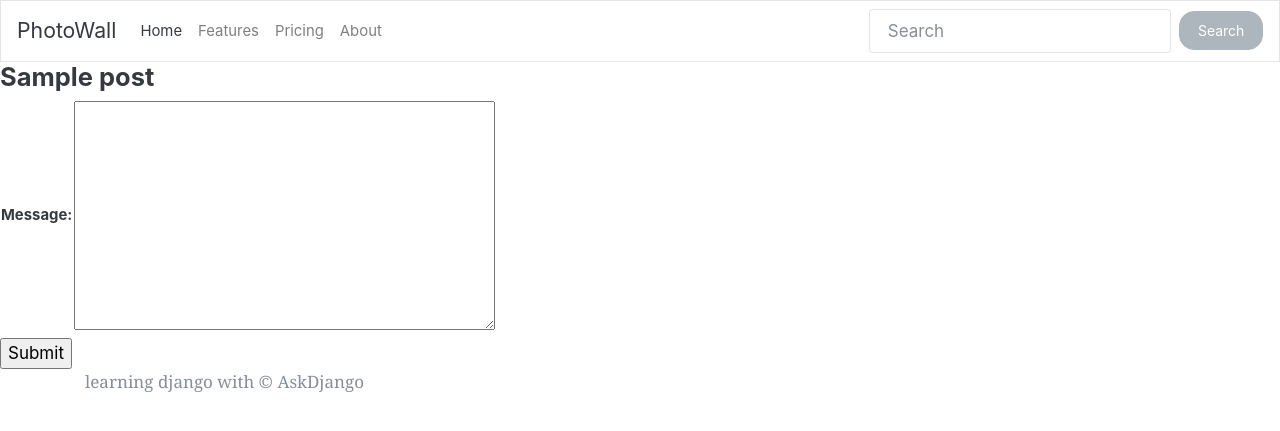
After one commit to i-mnam/photowall_askdjango, a Django app: page /blog/1/comment/new/ in a window 1280 px wide. The commit adds this page. Shown: the top 431 px of the page. Run offline with Django 3.2, Linux system fonts and the light colour scheme; a user stored in the database is signed in; tables that the repository leaves empty hold one stand-in row (values such as "Sample post"); lists and menus that the app fills with data are empty; some libraries are stand-ins or nearby versions.

Commit message:
blog 앱 내 Post에 대한 댓글 쓰기/수정/삭제 구현

```diff
--- a/blog/admin.py
+++ b/blog/admin.py
@@ -1,8 +1,10 @@
 from django.contrib import admin
-from .models import Post
+from .models import Post, Comment
 
 @admin.register(Post) # admin.site.register(Post)
 class PostAdmin(admin.ModelAdmin):
     list_display = ['id', 'title', 'is_public', 'created_at']
     list_display_links = ['title']
     list_editable = ['is_public']
+
+admin.site.register(Comment)
--- /dev/null
+++ b/blog/forms.py
@@ -0,0 +1,8 @@
+from django import forms
+from .models import Comment
+
+
+class CommentForm(forms.ModelForm):
+    class Meta:
+        model = Comment
+        fields = ['message',]
--- a/blog/models.py
+++ b/blog/models.py
@@ -2,6 +2,8 @@
 
 import re
 from django import forms
+from django.core.urlresolvers import reverse
+from django.conf import settings
 from django.db import models
 
 
@@ -11,7 +13,7 @@ def lnglat_validator(value):
 
 
 class Post(models.Model):
-    print("[class Post 호출]") # server on..
+    # print("[class Post 호출]") # server on..
     title = models.CharField(max_length=100)
     content = models.TextField()
     photo = models.ImageField(default='') #no옵션 필수필드 #경로만 저장
@@ -35,3 +37,32 @@ class Post(models.Model):
         if self.lnglat:
             return self.lnglat.split(',')[1]
         return None
+
+    def get_absolute_url(self):
+        return reverse('blog:post_detail', kwargs={'id': self.pk})
+
+
+
+
+class Comment(models.Model):
+    # Post : Comment = 1 : N
+    post = models.ForeignKey(Post)
+    author = models.ForeignKey(settings.AUTH_USER_MODEL) # auth.User
+    message = models.TextField()
+    created_at = models.DateTimeField(auto_now_add=True)
+    updated_at = models.DateTimeField(auto_now=True)
+
+    class Meta:
+        ordering = ['-id']
+
+    def get_edit_url(self):
+        #print('who are you...????', self.pk,'//', self.created_at)
+        # reverse()가 url 을 반환해주나? str으로 ..?????
+        #print('~~~~~~~``', type(reverse('blog:comment_edit', args=[self.post.pk, self.pk])))
+        #str
+        #print("33333333", reverse('blog:comment_edit', args=[self.post.pk, self.pk]))
+        #/blog/1/commit/1/edit/
+        return reverse('blog:comment_edit', args=[self.post.pk, self.pk])
+
+    def get_delete_url(self):
+        return reverse('blog:comment_delete', args=[self.post.pk, self.pk])
--- /dev/null
+++ b/blog/templates/blog/comment_delete.html
@@ -0,0 +1,5 @@
+<form action="" method="POST">
+    {% csrf_token %}
+    Are you sure you want to delete "{{ comment.message }}" ?
+    <input type="submit" value="Yes, please delete it.">
+</form>
--- /dev/null
+++ b/blog/templates/blog/comment_form.html
@@ -0,0 +1,12 @@
+{% extends "blog/layout.html" %}
+
+{% block content %}
+<h4>{{ post.title }}</h4>
+<form action="" method="POST">
+    {% csrf_token %}
+    <table>
+        {{ form.as_table }}
+    </table>
+    <input type="submit">
+</form>
+{% endblock %}
--- a/blog/urls.py
+++ b/blog/urls.py
@@ -7,4 +7,7 @@ from . import views
 urlpatterns = [
     url(r'^$', views.index, name='index'),
     url(r'^(?P<id>\d+)/$', views.post_detail, name='post_detail'),
+    url(r'^(?P<post_id>\d+)/comment/new/$', views.comment_new, name='comment_new'),
+    url(r'^(?P<post_id>\d+)/comment/(?P<id>\d+)/edit/$', views.comment_edit, name='comment_edit'),
+    url(r'^(?P<post_id>\d+)/comment/(?P<id>\d+)/delete/$', views.comment_delete, name='comment_delete'),
 ]
--- a/blog/views.py
+++ b/blog/views.py
@@ -1,5 +1,7 @@
-from django.shortcuts import render, get_object_or_404
-from .models import Post
+from django.contrib.auth.decorators import login_required
+from django.shortcuts import render, get_object_or_404, redirect
+from .forms import CommentForm
+from .models import Post, Comment
 
 
 def index(request):
@@ -8,8 +10,68 @@ def index(request):
         'post_list':post_list,
     })
 
+
 def post_detail(request, id):
     post = get_object_or_404(Post, id=id)
     return render(request, 'blog/post_detail.html', {
         'post':post,
     })
+
+@login_required
+def comment_new(request, post_id):
+    post = get_object_or_404(Post, id=post_id)
+
+    if request.method == 'POST':
+        form = CommentForm(request.POST, request.FILES)
+        if form.is_valid():
+            comment = form.save(commit=False) # param..??
+            comment.post = post
+            comment.author = request.user
+            # print('comment_new::', comment.author.email)
+            comment.save()
+            return redirect('blog:post_detail', post.id)
+    else:
+        form = CommentForm()
+    return render(request, 'blog/comment_form.html', {
+        'form':form,
+        'post':post,
+    })
+
+
+@login_required
+def comment_edit(request, post_id, id):
+    comment = get_object_or_404(Comment, id=id)
+    # print('typeof', type(comment)) #typeof <class 'blog.models.Comment'>
+    post = get_object_or_404(Post, id=post_id)
+
+    if request.method == 'POST':
+        form = CommentForm(request.POST, request.FILES, instance=comment)
+        if form.is_valid():
+            #comment = form.save(commit=False) # param..??
+            #comment.post = post
+            #comment.author = request.user
+            # print('comment_new::', comment.author.email)
+            comment.save()
+            #return redirect('blog:post_detail', post.id)
+            return redirect(comment.post)
+            # get_absolute_url() 설정을 model에 해놔서 => post_detail.html
+    else:
+        form = CommentForm(instance=comment)
+    return render(request, 'blog/comment_form.html', {
+        'form':form,
+        'post':post,
+    })
+
+
+@login_required
+def comment_delete(request, post_id, id):
+    comment = get_object_or_404(Comment, id=id)
+
+    if request.method == 'POST':
+        comment.delete()
+        return redirect(comment.post)
+    else:
+        print('nothing to do.')
+    return render(request, 'blog/comment_delete.html', {
+        'comment':comment,
+    })
```
Also changed, not shown: blog/templates/blog/post_detail.html (+17 -2 lines), blog/migrations/0005_comment.py (added).
